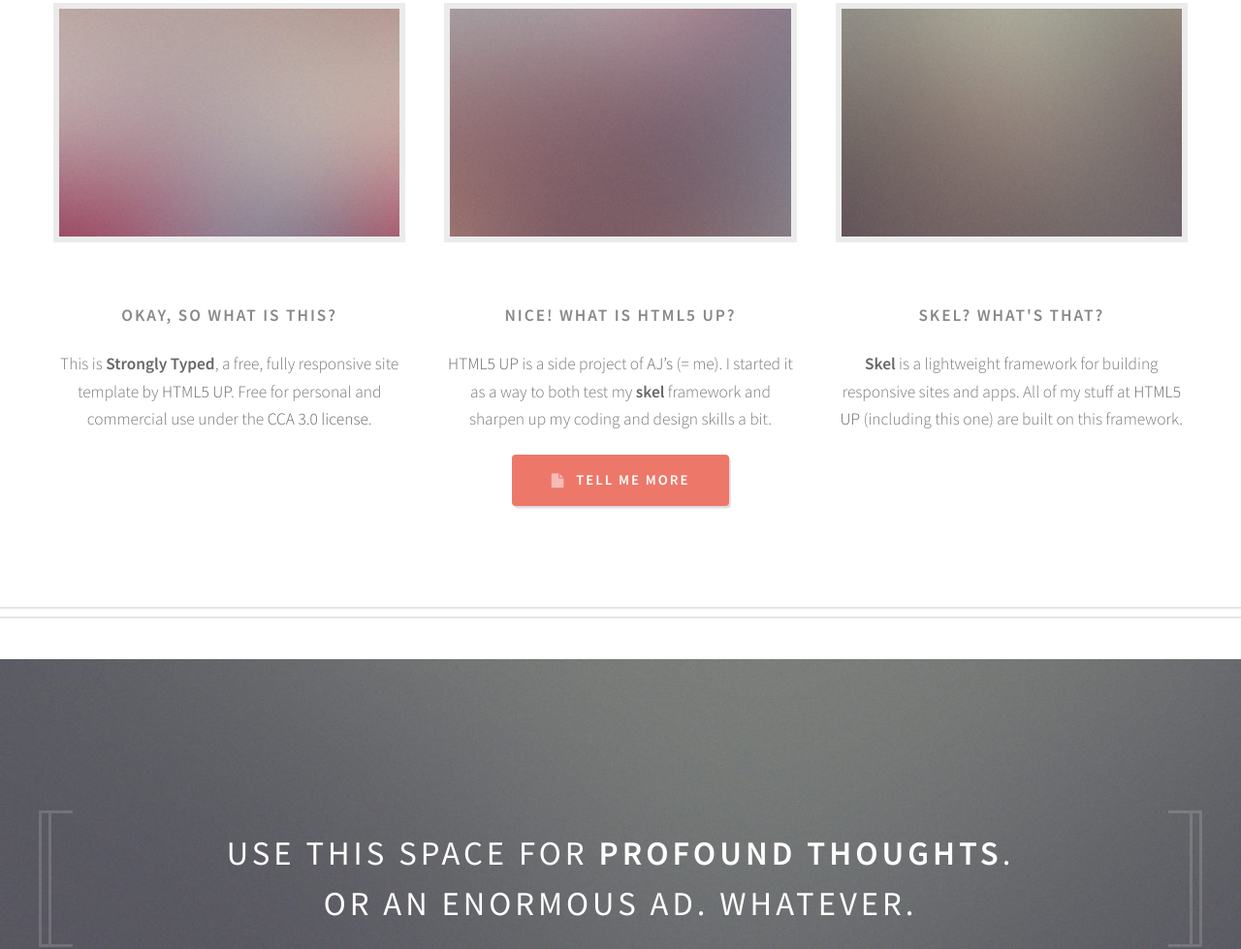
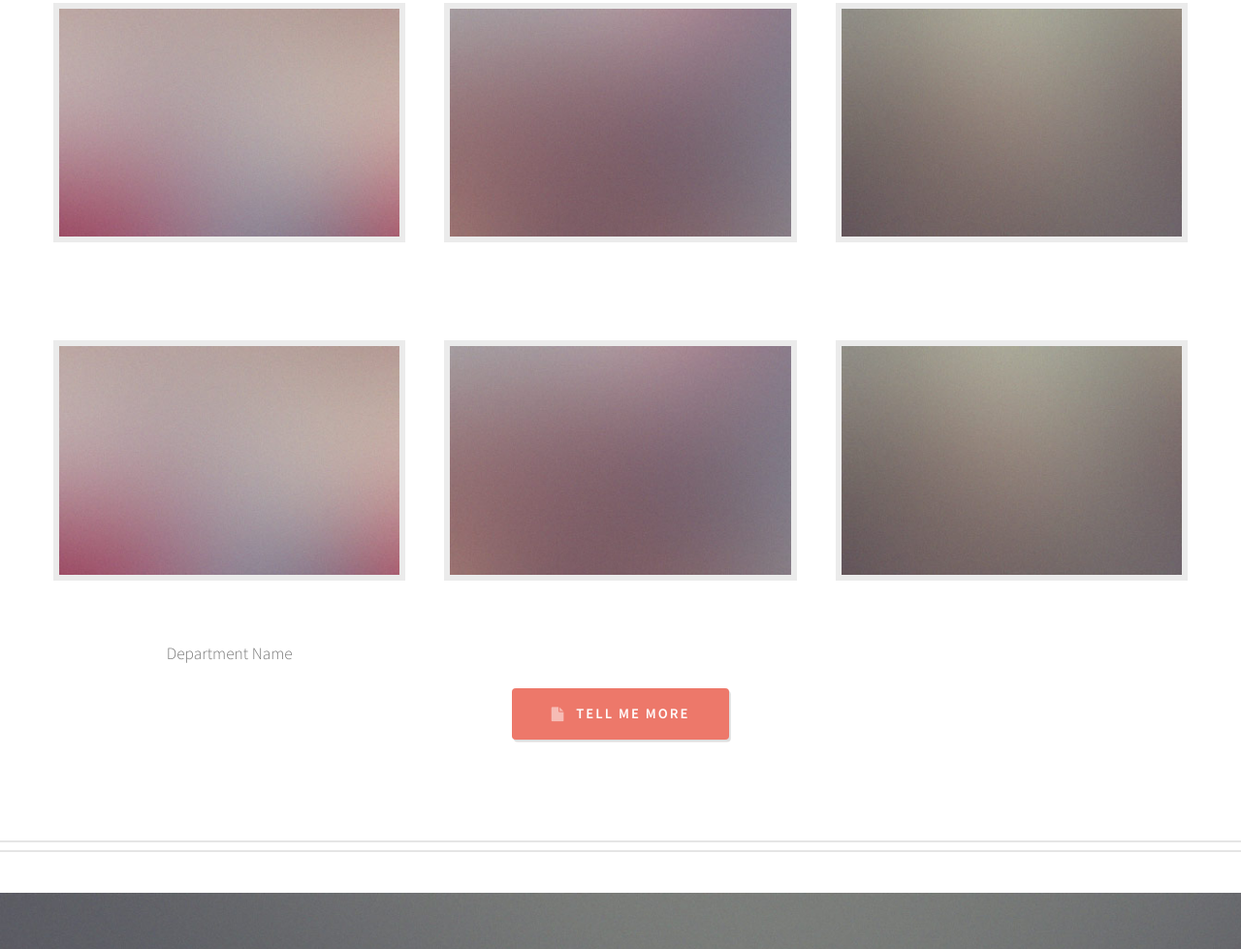
Before and after one commit to kellyjovan/AoITHS, a plain HTML site: page School Website/index.html in a window 1280 px wide. Shown: the part 1039-2018 px from the top of the page at 97% size. Drawn offline with nearby package versions, Linux system fonts and the light colour scheme; a script that the page names is missing.

Commit message:
added department section

```diff
--- a/School Website/index.html
+++ b/School Website/index.html
@@ -55,7 +55,6 @@
 										</li>
 									</ul>
 								</li>
-								<li><a class="icon fa-cog" href="left-sidebar.html"><span>Left Sidebar</span></a></li>
 								<li><a class="icon fa-retweet anchor" href="#main-wrapper"><span>Events</span></a></li>
 								<li><a class="icon fa-sitemap anchor" href="#contact"><span>Contact</span></a></li>
 							</ul>
@@ -107,7 +106,7 @@
 			<div id="features-wrapper">
 				<section id="features" class="container">
 					<header>
-						<h2>Gentlemen, behold! This is <strong>Strongly Typed</strong>!</h2>
+						<h2>Departments</h2>
 					</header>
 					<div class="row">
 						<div class="4u">
@@ -115,12 +114,7 @@
 							<!-- Feature -->
 								<section>
 									<a href="#" class="image featured"><img src="images/pic01.jpg" alt="" /></a>
-									<header>
-										<h3>Okay, so what is this?</h3>
-									</header>
-									<p>This is <strong>Strongly Typed</strong>, a free, fully responsive site template
-									by <a href="http://html5up.net">HTML5 UP</a>. Free for personal and commercial use under the
-									<a href="http://html5up.net/license">CCA 3.0 license</a>.</p>
+									<span class="text-content"></span>
 								</section>
 
 						</div>
@@ -129,12 +123,7 @@
 							<!-- Feature -->
 								<section>
 									<a href="#" class="image featured"><img src="images/pic02.jpg" alt="" /></a>
-									<header>
-										<h3>Nice! What is HTML5 UP?</h3>
-									</header>
-									<p><a href="http://html5up.net">HTML5 UP</a> is a side project of <a href="http://n33.co">AJ’s</a> (= me).
-									I started it as a way to both test my <strong>skel</strong> framework and sharpen up my coding
-									and design skills a bit.</p>
+									<span class="text-content"></span>
 								</section>
 
 						</div>
@@ -143,12 +132,36 @@
 							<!-- Feature -->
 								<section>
 									<a href="#" class="image featured"><img src="images/pic03.jpg" alt="" /></a>
-									<header>
-										<h3>Skel? What's that?</h3>
-									</header>
-									<p><strong>Skel</strong> is a lightweight framework for building responsive
-									sites and apps. All of my stuff at <a href="http://html5up.net">HTML5 UP</a> (including this
-									one) are built on this framework.</p>
+									<span class="text-content"></span>
+								</section>
+
+						</div>
+					</div>
+					<div class="row">
+						<div class="4u">
+
+							<!-- Feature -->
+								<section>
+									<a href="#" class="image featured"><img src="images/pic01.jpg" alt="" /></a>
+									<span class="text-content">Department Name</span>
+								</section>
+
+						</div>
+						<div class="4u">
+
+							<!-- Feature -->
+								<section>
+									<a href="#" class="image featured"><img src="images/pic02.jpg" alt="" /></a>
+									<span class="text-content"></span>
+								</section>
+
+						</div>
+						<div class="4u">
+
+							<!-- Feature -->
+								<section>
+									<a href="#" class="image featured"><img src="images/pic03.jpg" alt="" /></a>
+									<span class="text-content"></span>
 								</section>
 
 						</div>
```
